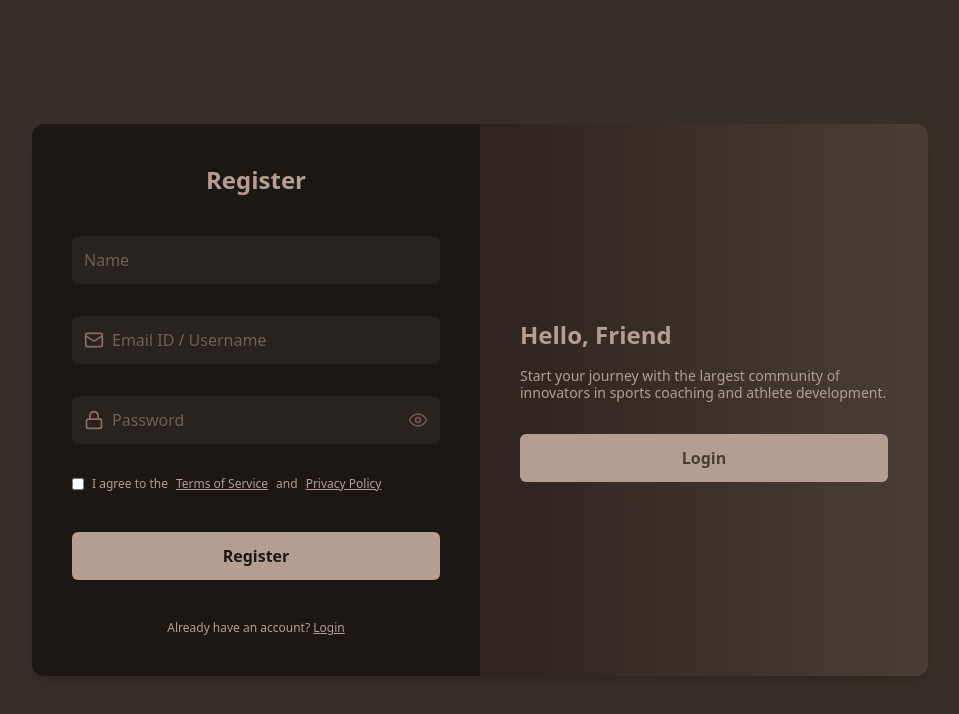
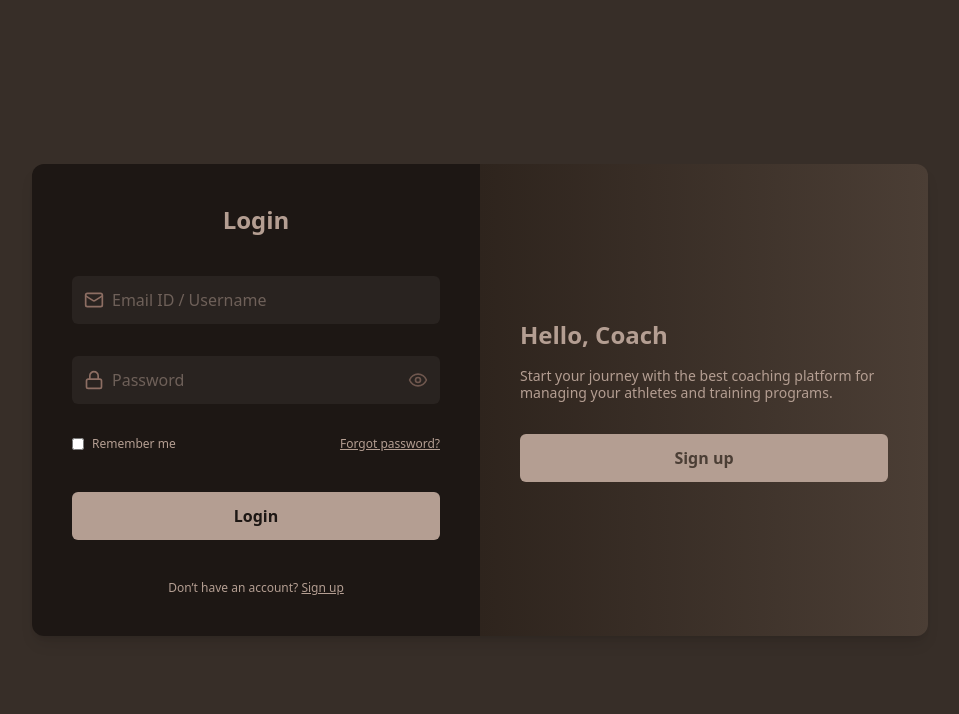
Before and after one commit to kalviumcommunity/S66_Abhinav_Capstone_Taktikal, a React (Vite) app in the folder Client/: page /login in a window 1280 px wide. Shown: the top 714 px of the page, without its empty margins (160-1119 px from the left). Built offline with nearby package versions, Linux system fonts and the light colour scheme.

Commit message:
LogIn page created

```diff
--- a/Client/src/App.jsx
+++ b/Client/src/App.jsx
@@ -1,13 +1,16 @@
 import React from 'react'
-import Sidebar from './components/Sidebar'
+import Login from './pages/Register/LogIn'
+// import Sidebar from './components/Sidebar'
 // import HomePage from './pages/HomePage/HomePage'
-import SignUp from './pages/Register/SignUp'
+// import SignUp from './pages/Register/SignUp'
+
 
 const App = () => {
   return (
     // <HomePage/>
     // <Sidebar/>
-    <SignUp/>
+    // <SignUp/>
+    <Login/>
   )
 }
 
--- /dev/null
+++ b/Client/src/pages/Register/LogIn.jsx
@@ -0,0 +1,88 @@
+import React from "react";
+import emailIcon from "../../assets/email2.svg";
+import eyeOpenIcon from "../../assets/eye open.svg";
+import passwordLockIcon from "../../assets/password lock.svg";
+
+export default function Login() {
+    return (
+        <div className="min-h-screen flex items-center justify-center bg-[#372E28] font-sans">
+        <div className="flex rounded-xl shadow-lg overflow-hidden max-w-4xl w-full mx-6">
+
+            {/* Left Side - Login */}
+            <div className="bg-[#1D1714] text-[#B49E92] p-10 flex flex-col gap-5 w-1/2">
+            <h2 className="font-semibold text-2xl text-center mb-5">Login</h2>
+
+            <div className="relative mb-3">
+                <img
+                src={emailIcon}
+                alt="Email Icon"
+                className="absolute left-3 top-1/2 transform -translate-y-1/2 w-5 h-5"
+                />
+                <input
+                type="email"
+                placeholder="Email ID / Username"
+                className="bg-[#292320] text-[#B49E92] rounded-md pl-10 p-3 text-base focus:outline-none w-full"
+                />
+            </div>
+
+            <div className="relative">
+                <img
+                src={passwordLockIcon}
+                alt="Password Lock"
+                className="absolute left-3 top-1/2 transform -translate-y-1/2 w-5 h-5"
+                />
+                <input
+                type="password"
+                placeholder="Password"
+                className="bg-[#292320] text-[#B49E92] rounded-md pl-10 p-3 text-base focus:outline-none w-full"
+                />
+                <button
+                type="button"
+                className="absolute right-3 top-1/2 transform -translate-y-1/2"
+                >
+                <img
+                    src={eyeOpenIcon}
+                    alt="Show Password"
+                    className="w-5 h-5 cursor-pointer"
+                />
+                </button>
+            </div>
+
+            <div className="flex justify-between items-center text-xs mt-3">
+                <label className="flex items-center gap-2 select-none">
+                <input type="checkbox" className="w-3 h-3" />
+                Remember me
+                </label>
+                <a href="#" className="underline text-[#B49E92]">
+                Forgot password?
+                </a>
+            </div>
+
+            <button className="bg-[#B49E92] text-[#1D1714] font-semibold rounded-md py-3 mt-5 cursor-pointer text-base">
+                Login
+            </button>
+
+            <div className="text-center text-xs mt-5 text-[#B49E92]">
+                Don’t have an account?{" "}
+                <a href="#" className="underline">
+                Sign up
+                </a>
+            </div>
+            </div>
+
+            {/* Right Side - SignUp CTA */}
+            <div className="bg-gradient-to-r from-[#2E241D] to-[#4B3E35] text-[#B49E92] p-10 w-1/2 flex flex-col justify-center">
+            <h2 className="text-2xl font-bold mb-4">Hello, Coach</h2>
+            <p className="text-sm leading-tight mb-8">
+                Start your journey with the best coaching platform for managing your
+                athletes and training programs.
+            </p>
+
+            <button className="bg-[#B49E92] text-[#4B3E35] font-semibold rounded-md py-3 cursor-pointer text-base">
+                Sign up
+            </button>
+            </div>
+        </div>
+        </div>
+    );
+}
```
